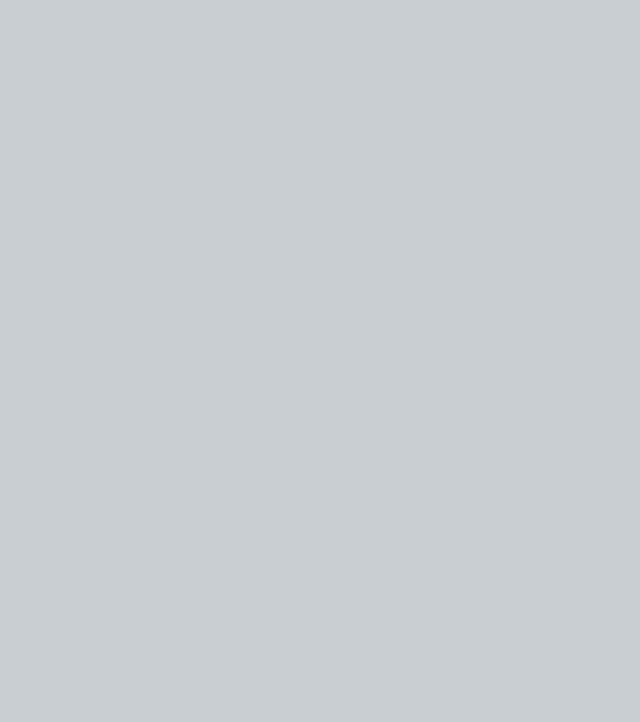
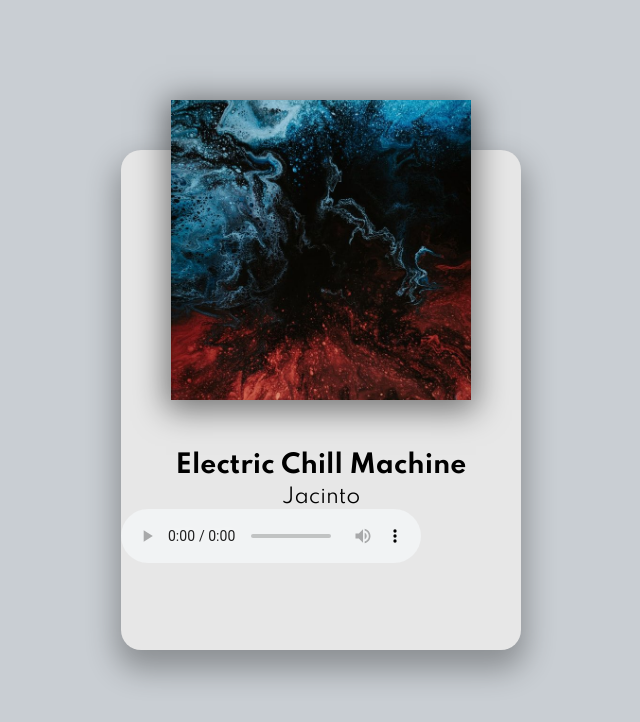
Before and after one commit to dallasclarke/music-player-js, a plain HTML site: page index.html in a window 1280 px wide. Shown: the whole page, without its empty margins (319-959 px from the left). Drawn offline with Linux system fonts and the light colour scheme.

Commit message:
Setting up HTML/CSS

```diff
--- a/index.html
+++ b/index.html
@@ -1,15 +1,27 @@
 <!DOCTYPE html>
 <html lang="en">
-<head>
-    <meta charset="UTF-8">
-    <meta name="viewport" content="width=device-width, initial-scale=1.0">
+  <head>
+    <meta charset="UTF-8" />
+    <meta name="viewport" content="width=device-width, initial-scale=1.0" />
     <title>Music Player</title>
-    <link rel="icon" type="image/png" href="favicon.png">
-    <link rel="stylesheet" href="https://cdnjs.cloudflare.com/ajax/libs/font-awesome/5.10.2/css/all.min.css"/>
-    <link rel="stylesheet" href="style.css">
-</head>
-<body>
+    <link rel="icon" type="image/png" href="favicon.png" />
+    <link
+      rel="stylesheet"
+      href="https://cdnjs.cloudflare.com/ajax/libs/font-awesome/5.10.2/css/all.min.css"
+    />
+    <link rel="stylesheet" href="style.css" />
+  </head>
+  <body>
+    <div class="player-container">
+      <!-- Song -->
+      <div class="img-container">
+        <img src="img/jacinto-1.jpg" alt="Album Art" />
+      </div>
+      <h2 id="title">Electric Chill Machine</h2>
+      <h3 id="artist">Jacinto</h3>
+      <audio src="music/jacinto-1.mp3" controls></audio>
+    </div>
     <!-- Script -->
     <script src="script.js"></script>
-</body>
+  </body>
 </html>
--- a/style.css
+++ b/style.css
@@ -1,4 +1,6 @@
 /* Images created by: https://unsplash.com/@pawel_czerwinski */
+
+@import url('https://fonts.googleapis.com/css2?family=Source+Code+Pro&family=Spartan:wght@400;700&display=swap');
 
 html {
   box-sizing: border-box;
@@ -11,17 +13,31 @@ body {
   display: flex;
   justify-content: center;
   align-items: center;
-
+  font-family: Spartan, sans-serif;
   font-size: 12px;
 }
 
-
+.player-container {
+  height: 500px;
+  width: 400px;
+  background-color: #e7e7e7;
+  border-radius: 20px;
+  box-shadow: 0 15px 30px 5px rgba(0, 0, 0, 0.3);
+}
 
 .img-container {
-
+  height: 300px;
+  width: 300px;
   position: relative;
   top: -50px;
   left: 50px;
+}
+
+.img-container img {
+  height: 100%;
+  width: 100%;
+  object-fit: cover;
+  box-shadow: 0 5px 30px 5px rgba(0, 0, 0, 0.5);
 }
 
 
@@ -89,7 +105,9 @@ h3 {
 
 /* Media Query: iPhone (Vertical) */
 @media screen and (max-width: 376px) {
-
+  .player-container {
+    width: 95vw;
+  }
 
   .img-container {
     left: 29px;
```
